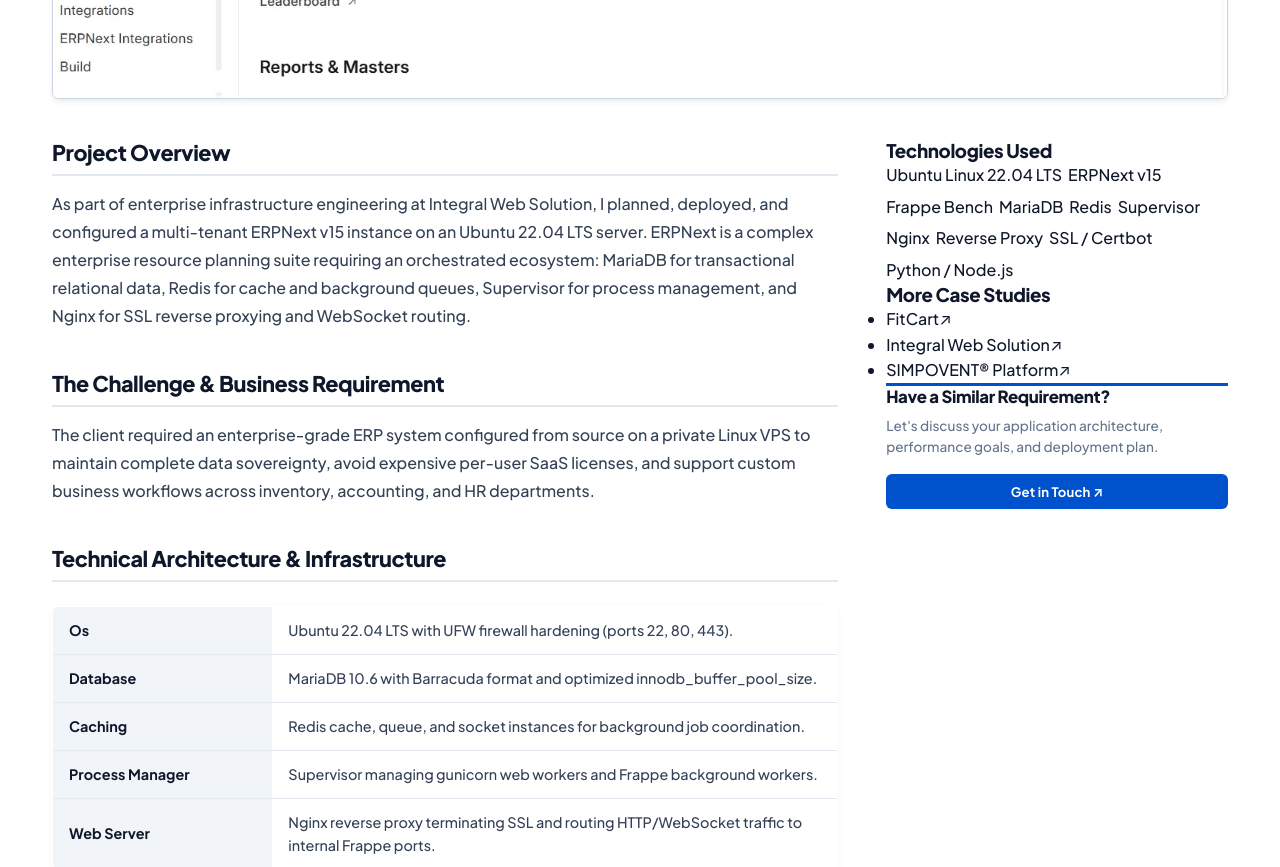
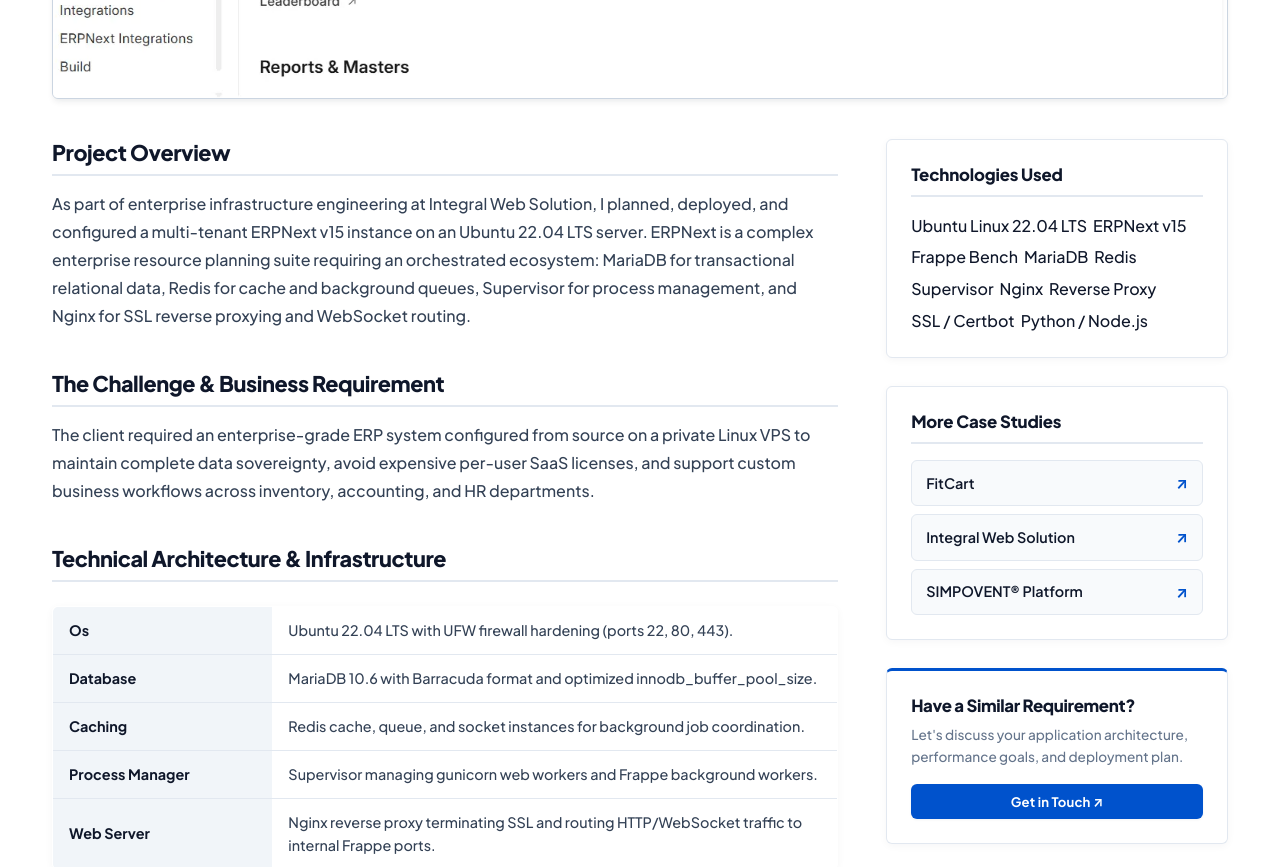
Before and after one commit to sohamaeer/soham-aeer-portfolio, a Next.js app: page /projects/erpnext-vps-deployment in a window 1280 px wide. Shown: the part 1240-2107 px from the top of the page. Built offline with nearby package versions, Linux system fonts and the light colour scheme; no server answers.

Commit message:
fix: polish case study sidebar widgets, links, and cards across all project pages

```diff
--- a/src/app/projects/[slug]/page.js
+++ b/src/app/projects/[slug]/page.js
@@ -266,7 +266,7 @@
                   <li key={op.slug} className="widget-link-item">
                     <Link href={`/projects/${op.slug}`}>
                       <span>{op.shortName || op.name}</span>
-                      <span>↗</span>
+                      <span className="widget-link-arrow">↗</span>
                     </Link>
                   </li>
                 ))}
--- a/src/styles/projects.css
+++ b/src/styles/projects.css
@@ -213,3 +213,83 @@
   color: var(--text-secondary);
   background-color: var(--bg-surface);
 }
+
+/* --- Case Study Sidebar Widgets --- */
+.skill-sidebar,
+.case-sidebar {
+  display: flex;
+  flex-direction: column;
+  gap: 28px;
+}
+
+.sidebar-widget {
+  background-color: var(--bg-surface);
+  border: 1px solid var(--border-subtle);
+  border-radius: var(--radius-sm);
+  padding: 24px;
+  box-shadow: var(--shadow-card);
+  transition: all var(--transition-fast);
+}
+
+.sidebar-widget:hover {
+  box-shadow: var(--shadow-md);
+  border-color: var(--border-medium);
+}
+
+.widget-title {
+  font-size: 1.05rem;
+  font-weight: 800;
+  color: var(--text-primary);
+  margin-bottom: 16px;
+  padding-bottom: 10px;
+  border-bottom: 2px solid var(--border-subtle);
+  letter-spacing: -0.01em;
+}
+
+.widget-links {
+  list-style: none;
+  margin: 0;
+  padding: 0;
+  display: flex;
+  flex-direction: column;
+  gap: 8px;
+}
+
+.widget-link-item {
+  list-style: none;
+  margin: 0;
+  padding: 0;
+}
+
+.widget-link-item a {
+  display: flex;
+  align-items: center;
+  justify-content: space-between;
+  padding: 10px 14px;
+  border-radius: var(--radius-sm);
+  background-color: var(--bg-surface-elevated);
+  border: 1px solid var(--border-subtle);
+  font-size: 0.9rem;
+  font-weight: 600;
+  color: var(--text-primary);
+  text-decoration: none;
+  transition: all var(--transition-fast);
+}
+
+.widget-link-item a:hover {
+  background-color: var(--bg-surface-muted);
+  color: var(--primary);
+  border-color: var(--primary);
+  transform: translateX(3px);
+}
+
+.widget-link-arrow {
+  color: var(--primary);
+  font-weight: 700;
+  font-size: 0.95rem;
+  transition: transform var(--transition-fast);
+}
+
+.widget-link-item a:hover .widget-link-arrow {
+  transform: translate(2px, -2px);
+}
```
